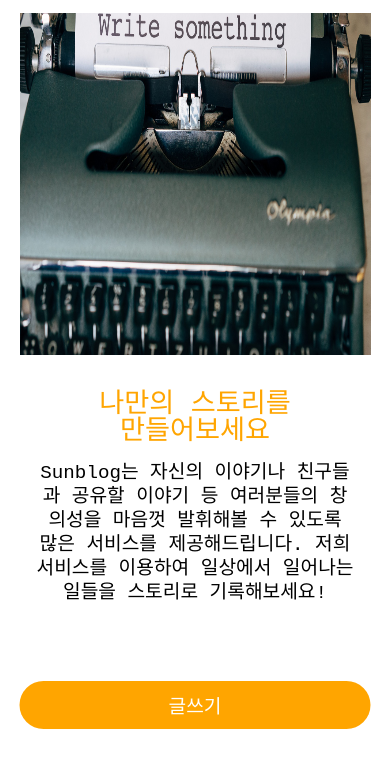
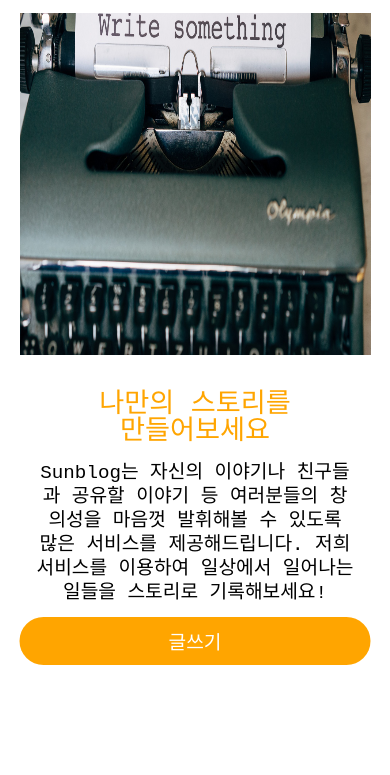
Before and after one commit to sssssqew/blog-static, a plain HTML site: page index.html in a window 390 px wide. Shown: the part 67-842 px from the top of the page. Drawn offline with Linux system fonts and the light colour scheme; a web font is replaced by a local one.

Commit message:
changed bottom of button in landing page

```diff
--- a/css/landing.css
+++ b/css/landing.css
@@ -268,7 +268,7 @@ section.about{ /* 그냥 .about 으로 하니까 적용안되고 section.about
     line-height: 1.5rem;
   }
   .content button{
-    bottom: 3rem;
+    bottom: 7rem;
   }
 }
 @media (max-width: 380px){
```
